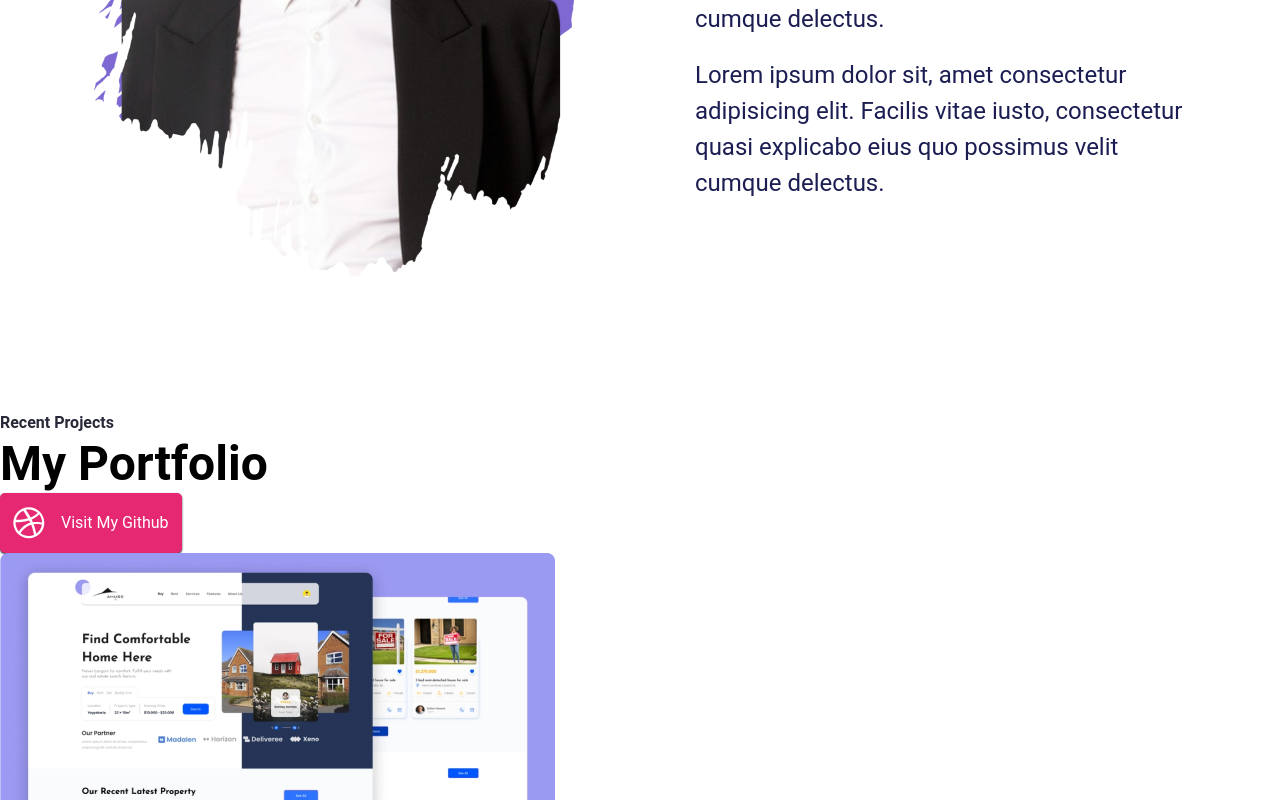
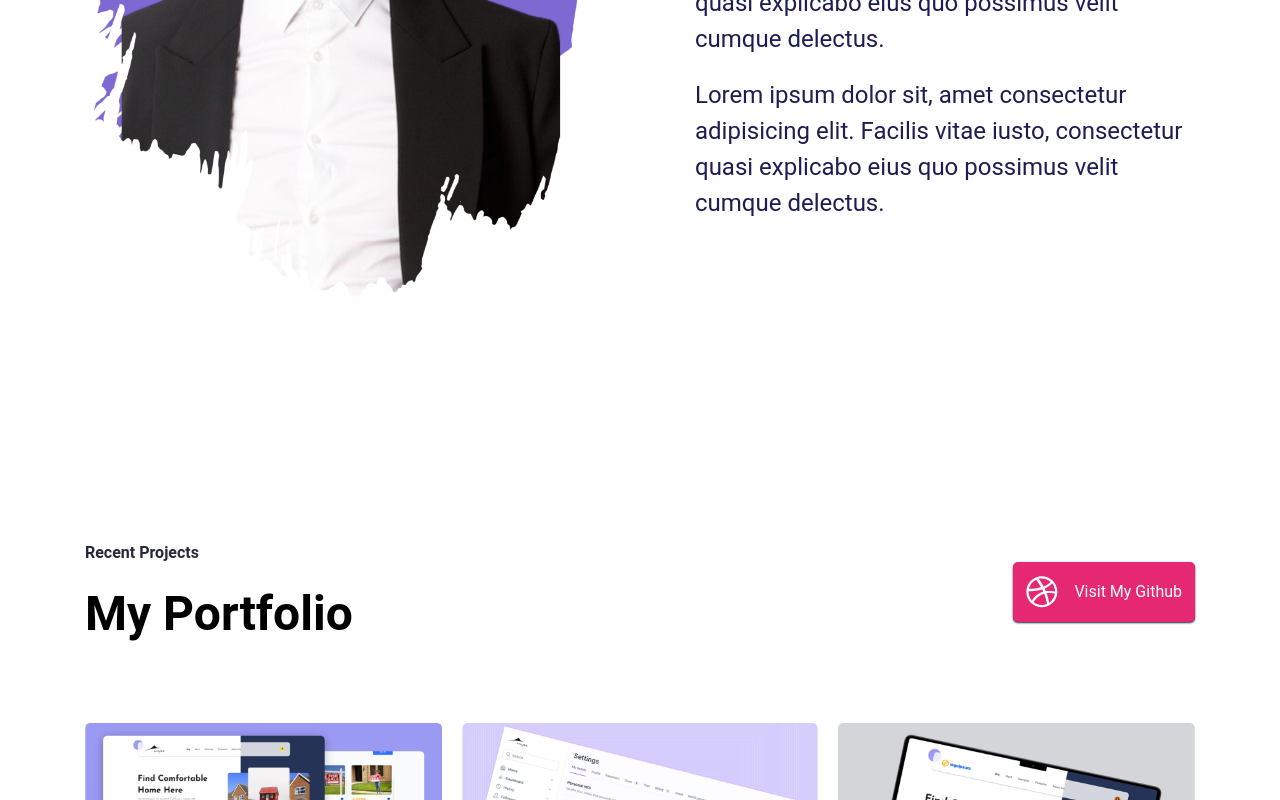
Before and after one commit to shubhamsinha21/mine_portfolio, a React (Create React App) app: page / in a window 1280 px wide. Shown: the part 2000-2800 px from the top of the page. Built offline with nearby package versions, Linux system fonts and the light colour scheme.

Commit message:
MyPortfolio design over

```diff
--- a/src/App.css
+++ b/src/App.css
@@ -1,5 +1,4 @@
 /* Global CSS */
-
 body{
     margin: 0;
     font-family: 'Roboto', sans-serif;
@@ -362,3 +361,85 @@ h3{
 }
 
 /* About-Us Ends Here */
+
+/* My Portfolio Starts Here */
+
+.portfolio-section{
+    display: flex;
+    padding: 110px 85px;
+    flex-direction: column;
+    align-items: flex-start;
+    gap: 80px;
+}
+
+.portfolio-container-box{
+    display: flex;
+    justify-content: space-between;
+    align-items: center;
+    width: 100%;
+}
+
+.portfolio-container{
+    display: flex;
+    flex-direction: column;
+    align-items: flex-start;
+    gap: 20px;
+}
+
+.portfolio-section-container{
+    display: flex;
+    flex-direction: row;
+    align-items: center;
+    justify-content: center;
+    width: 100%;
+    gap: 20px;
+}
+
+.portfolio-section-img{
+    border-radius: 10px;
+    width: 100%;
+}
+
+.portfolio-section-img > img {
+    width: 100%;
+}
+
+.portfolio-section-card{
+    display: flex;
+    flex-direction: column;
+    align-items: center;
+    gap: 32px;
+    flex:  1 0 0;
+    background-color: #fff;
+    cursor: pointer;
+    border-top-left-radius: 10px;
+    border-top-right-radius: 10px;
+    box-shadow: 0 0 32px 0 rgba(0,0, 0, 0);
+}
+
+.portfolio-section-card-content{
+    display: flex;
+    padding: 32px;
+    flex-direction: column;
+    align-items: center;
+    gap: 32px;
+    align-self: stretch;
+}
+
+.portfolio-section-title{
+    color: var(--heading-color);
+}
+
+.portfolio-link{
+    text-decoration: none;
+    display: flex;
+    gap: 16px;
+    border-bottom: 1px solid var(--primary);
+    padding-bottom: 10px;
+    font-weight: 600;
+}
+
+.portfolio-section-card:hover path{
+    stroke: #006b6a;
+}
+/* My Porfolio Ends Here */
```
